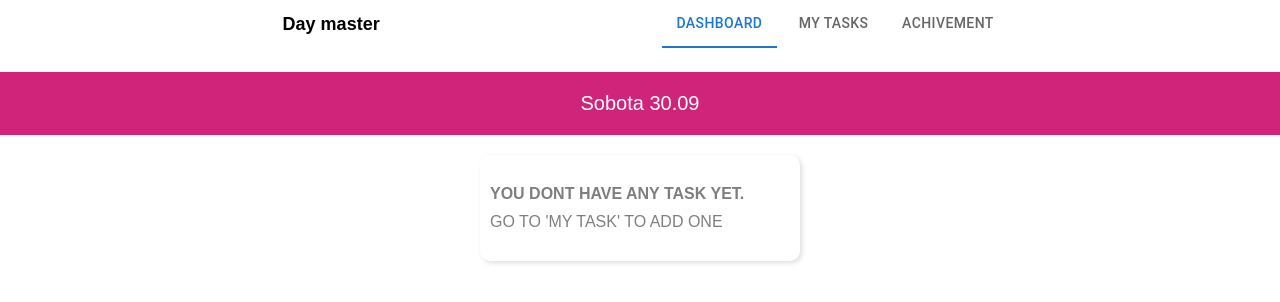
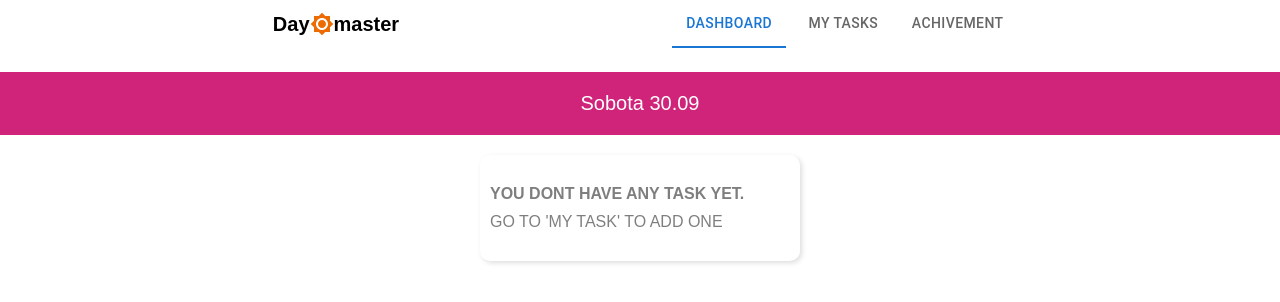
Before and after one commit to Day-Master-Hack-yeah-2023/static-sites, a React (Create React App) app: page / in a window 1280 px wide. Shown: the top 302 px of the page. Built offline with nearby package versions, Linux system fonts and the light colour scheme.

Commit message:
Feat(logo): adding logo on app

```diff
--- a/public/index.html
+++ b/public/index.html
@@ -1,8 +1,8 @@
-<!DOCTYPE html>
+<!doctype html>
 <html lang="en">
   <head>
     <meta charset="utf-8" />
-    <link rel="icon" href="%PUBLIC_URL%/favicon.ico" />
+    <link rel="icon" href="%PUBLIC_URL%/logo.ico" />
     <meta name="viewport" content="width=device-width, initial-scale=1" />
     <meta name="theme-color" content="#000000" />
     <meta
--- a/src/colors/colors.tsx
+++ b/src/colors/colors.tsx
@@ -6,6 +6,7 @@ const colors = {
   primaryItem: '#D0237A',
   placeHolder: '#D7D7D7',
   lightBorder: '#BDBDBF',
+  yellow: '#d19a24',
 };
 
 export { colors };
--- a/src/components/Layout/Tabs/Tabs.styled.tsx
+++ b/src/components/Layout/Tabs/Tabs.styled.tsx
@@ -53,7 +53,7 @@ const TabsHeadingStyled = styled.h1`
   align-items: center;
   justify-content: center;
   height: 48px;
-  font-size: 18px;
+  font-size: 20px;
   font-weight: 600;
   min-width: max-content;
   padding: 8px;
--- a/src/components/Layout/Tabs/Tabs.tsx
+++ b/src/components/Layout/Tabs/Tabs.tsx
@@ -9,6 +9,7 @@ import {
   TabsPanel,
 } from './Tabs.styled';
 import { pageContent, tabsData } from './Tabs.data';
+import Brightness7Icon from '@mui/icons-material/Brightness7';
 
 const Tabs: React.FC = () => {
   const [value, setValue] = React.useState<string>('1');
@@ -23,7 +24,9 @@ const Tabs: React.FC = () => {
   return (
     <TabContext value={value}>
       <TabsHeaderStyled>
-        <TabsHeadingStyled>Day master</TabsHeadingStyled>
+        <TabsHeadingStyled>
+          Day <Brightness7Icon color="warning" /> master
+        </TabsHeadingStyled>
 
         <TabsList onChange={handleChange} aria-label="tabs">
           {tabsData().map((current, index) => (
--- a/src/components/PageContent/Achivment/Achivment.styled.tsx
+++ b/src/components/PageContent/Achivment/Achivment.styled.tsx
@@ -19,8 +19,9 @@ const UserAchivmentImage = styled.img`
   width: 150px;
   height: auto;
   border-radius: 50%;
-  border: 4px solid #d19a24;
-  box-shadow: 2px 2px 5px #bdbdbf;
+  border: 4px solid ${({ theme }) => (theme as typeof defaultTheme).yellow};
+  box-shadow: 2px 2px 5px
+    ${({ theme }) => (theme as typeof defaultTheme).lightBorder};
 `;
 
 const UserAchivmentText = styled.p``;
```
Also changed, not shown: 1 other file (tests, documents, lock files or other folders).
